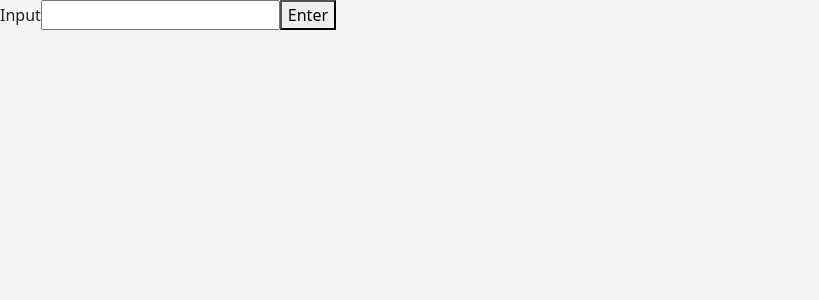
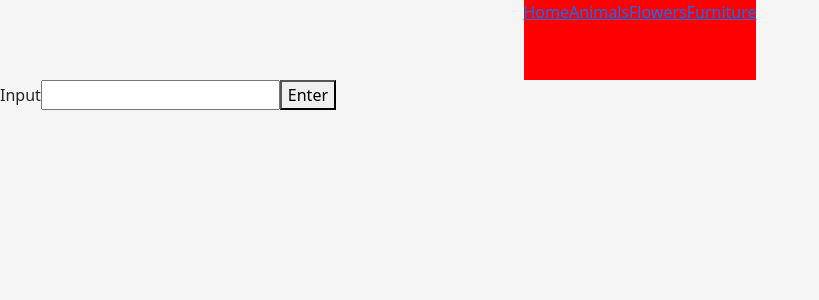
Before and after one commit to whiteforestcat/GA-project-2, a React (Vite) app in the folder starter-code/: page / in a window 1280 px wide. Shown: the top 300 px of the page, without its empty margins (0-819 px from the left). Built offline with nearby package versions, Linux system fonts and the light colour scheme.

Commit message:
create navigation bar

```diff
--- a/starter-code/src/App.jsx
+++ b/starter-code/src/App.jsx
@@ -2,6 +2,7 @@ import React, { useState, useEffect } from "react";
 import { useRef } from "react";
 import SomeContext from "./context/some-context";
 import Favourites from "./components/Favourites";
+import NavBar from "./components/NavBar";
 
 // Importing React routers
 import {
@@ -50,6 +51,7 @@ function App() {
 
   return (
     <Router>
+      <NavBar/>
       <SomeContext.Provider value={{ favourites, setFavourites }}>
         {false && <Favourites />}
         <Favourites />
--- /dev/null
+++ b/starter-code/src/components/NavBar.jsx
@@ -0,0 +1,26 @@
+import React from "react";
+import { NavLink } from "react-router-dom";
+import styles from "./NavBar.module.css";
+
+const NavBar = () => {
+  return (
+    <header>
+      <nav>
+        <NavLink to="/" className={styles.navbar}>
+            Home
+        </NavLink>
+        <NavLink to="/animals" className={styles.navbar}>
+          Animals
+        </NavLink>
+        <NavLink to="/flowers" className={styles.navbar}>
+          Flowers
+        </NavLink>
+        <NavLink to="/furniture" className={styles.navbar}>
+          Furniture
+        </NavLink>
+      </nav>
+    </header>
+  );
+};
+
+export default NavBar;
--- /dev/null
+++ b/starter-code/src/components/NavBar.module.css
@@ -0,0 +1,14 @@
+nav {
+  height: 100%;
+  list-style: none;
+  display: flex;
+  padding: 0;
+  margin: 0;
+  align-items: center;
+  justify-content: center;
+}
+
+.navbar {
+  height: 5rem;
+  background-color: red;
+}
```
